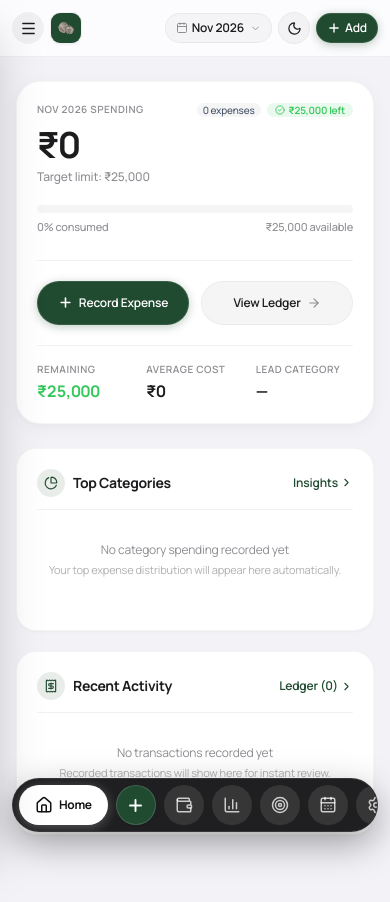
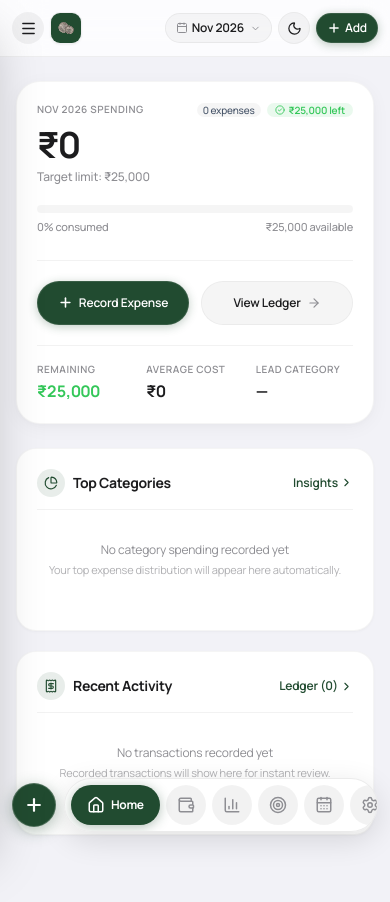
Before and after one commit to jashwanth-04/1Pavala, a React (Vite) app: page / in a window 390 px wide. Both pictures are taken after a click on the button "Open App". Shown: the top 902 px of the page. Built offline with nearby package versions, Linux system fonts and the light colour scheme.

Commit message:
fix(mobile): place plus button as standalone entity to the left of nav bar and highlight active tabs in theme green

```diff
--- a/src/components/common/BottomNav.tsx
+++ b/src/components/common/BottomNav.tsx
@@ -17,7 +17,7 @@ export const BottomNav: React.FC = () => {
   const lastScrollY = useRef(0);
   const activeTabRef = useRef<HTMLButtonElement | null>(null);
 
-  // Navigation items: Overview renamed to Home completely
+  // Navigation items: Home is the first item
   const navItems: Array<{ id: ActiveTab; label: string; icon: React.ReactNode }> = [
     { id: 'dashboard',    label: 'Home',     icon: <Home size={18} /> },
     { id: 'transactions', label: 'Expenses', icon: <Wallet size={18} /> },
@@ -64,24 +64,21 @@ export const BottomNav: React.FC = () => {
     }
   }, [activeTab]);
 
-  const homeItem = navItems[0]; // Home
-  const otherItems = navItems.slice(1); // Expenses, Insights, Budget, Summary, Settings
-
   const renderTabButton = (item: { id: ActiveTab; label: string; icon: React.ReactNode }) => {
     const isActive = activeTab === item.id;
 
     if (isActive) {
-      // Active state: expanding white pill with icon + label (matching reference image)
+      // Active state: expanding pill highlighted with 1Pavala theme green in both light & dark modes
       return (
         <button
           key={item.id}
           ref={activeTabRef}
           onClick={() => setActiveTab(item.id)}
           aria-label={item.label}
-          className="h-10 px-4 rounded-full bg-white text-[#121212] font-bold text-xs flex items-center gap-1.5 shadow-[0_2px_12px_rgba(255,255,255,0.25)] shrink-0 transition-all duration-300 ease-base active:scale-95 select-none"
+          className="h-10 px-4 rounded-full bg-[#214B30] dark:bg-[#34C759] text-white dark:text-[#061A0C] font-bold text-xs flex items-center gap-1.5 shadow-[0_2px_12px_rgba(33,75,48,0.35)] dark:shadow-[0_2px_14px_rgba(52,199,89,0.45)] shrink-0 transition-all duration-300 ease-base active:scale-95 select-none"
           aria-current="page"
         >
-          <span className="shrink-0 text-[#121212]">
+          <span className="shrink-0">
             {item.icon}
           </span>
           <span className="whitespace-nowrap tracking-tight font-bold">
@@ -91,14 +88,14 @@ export const BottomNav: React.FC = () => {
       );
     }
 
-    // Inactive state: circular dark button with icon only (no text, matching reference image)
+    // Inactive state: circular button with icon only (clearly visible in both light & dark modes)
     return (
       <button
         key={item.id}
         onClick={() => setActiveTab(item.id)}
         aria-label={item.label}
         title={item.label}
-        className="w-10 h-10 rounded-full bg-white/10 text-white/75 hover:text-white hover:bg-white/15 active:scale-90 flex items-center justify-center shrink-0 transition-all duration-200 select-none"
+        className="w-10 h-10 rounded-full bg-black/[0.05] dark:bg-white/[0.09] text-[#8E8E93] dark:text-[#AEAEB2] hover:text-[#1C1C1E] dark:hover:text-white hover:bg-black/[0.08] dark:hover:bg-white/[0.16] active:scale-90 flex items-center justify-center shrink-0 transition-all duration-200 select-none"
       >
         <span className="shrink-0">
           {item.icon}
@@ -114,24 +111,22 @@ export const BottomNav: React.FC = () => {
       }`}
       aria-label="Main Mobile Navigation"
     >
-      {/* Floating Apple Capsule Dock: Exactly matching reference image */}
-      <div className="pointer-events-auto max-w-fit mx-auto bg-[#141416]/95 dark:bg-[#121214]/95 backdrop-blur-xl border border-white/10 dark:border-white/12 rounded-full shadow-[0_12px_36px_rgba(0,0,0,0.35)] dark:shadow-[0_12px_40px_rgba(0,0,0,0.65)] p-1.5 overflow-x-auto no-scrollbar scroll-smooth flex items-center gap-2 touch-pan-x">
+      <div className="pointer-events-auto flex items-center justify-center gap-2 max-w-full mx-auto">
 
-        {/* 1. Home tab */}
-        {renderTabButton(homeItem)}
-
-        {/* 2. Plus Button: Placed just beside Home (no text, pure plus symbol) */}
+        {/* 1. SEPARATE ENTITY: Standalone Plus Button on the LEFT side of the navigation bar */}
         <button
           onClick={openAddExpenseModal}
           aria-label="Add expense"
           title="Add expense"
-          className="w-10 h-10 rounded-full bg-[#214B30] hover:bg-[#1A3B26] active:scale-90 text-white flex items-center justify-center shrink-0 shadow-sm border border-white/15 transition-all duration-200"
+          className="w-11 h-11 rounded-full bg-[#214B30] dark:bg-[#34C759] hover:bg-[#1A3B26] dark:hover:bg-[#2db850] active:scale-90 text-white dark:text-[#061A0C] flex items-center justify-center shrink-0 shadow-[0_4px_16px_rgba(33,75,48,0.35)] dark:shadow-[0_4px_20px_rgba(52,199,89,0.40)] border border-white/20 dark:border-black/15 transition-transform duration-150"
         >
-          <Plus size={19} strokeWidth={2.4} />
+          <Plus size={20} strokeWidth={2.6} />
         </button>
 
-        {/* 3. Remaining tabs (Expenses, Insights, Budget, Summary, Settings) */}
-        {otherItems.map((item) => renderTabButton(item))}
+        {/* 2. SCROLLABLE NAVIGATION BAR: Frosted glass dock with Home first, followed by sections */}
+        <div className="apple-glass bg-white/92 dark:bg-[#1C1C1E]/95 border border-black/[0.08] dark:border-white/[0.14] rounded-full shadow-[0_8px_30px_rgba(0,0,0,0.12)] dark:shadow-[0_8px_30px_rgba(0,0,0,0.6)] p-1.5 overflow-x-auto no-scrollbar scroll-smooth flex items-center gap-1.5 touch-pan-x min-w-0 max-w-fit">
+          {navItems.map((item) => renderTabButton(item))}
+        </div>
 
       </div>
     </nav>
```
